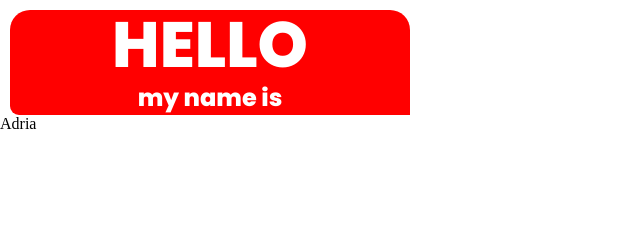
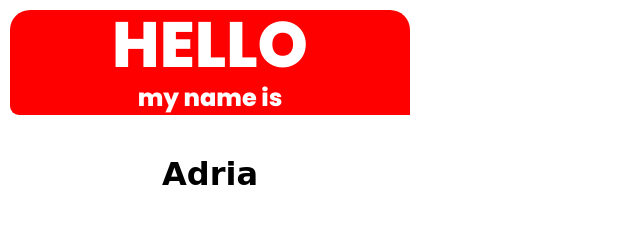
Before and after one commit to adriaivanitsky/nametag-, a plain HTML site: page index.html in a window 1280 px wide. Shown: the whole page, without its empty margins (0-640 px from the left). Drawn offline with Linux system fonts and the light colour scheme.

Commit message:
added middle section styling

```diff
--- a/style.css
+++ b/style.css
@@ -31,3 +31,18 @@ h1 {
 h1, h2 {
     margin: 0;
 }
+
+h2 {
+    font-weight: normal;
+}
+
+main {
+    width: 400px;
+    margin-left: 10px;
+    font-size: 2rem;
+    font-family: cursive;
+    font-weight: bold;
+    padding-top: 40px;
+    padding-bottom: 40px;
+    text-align: center;
+}
```
